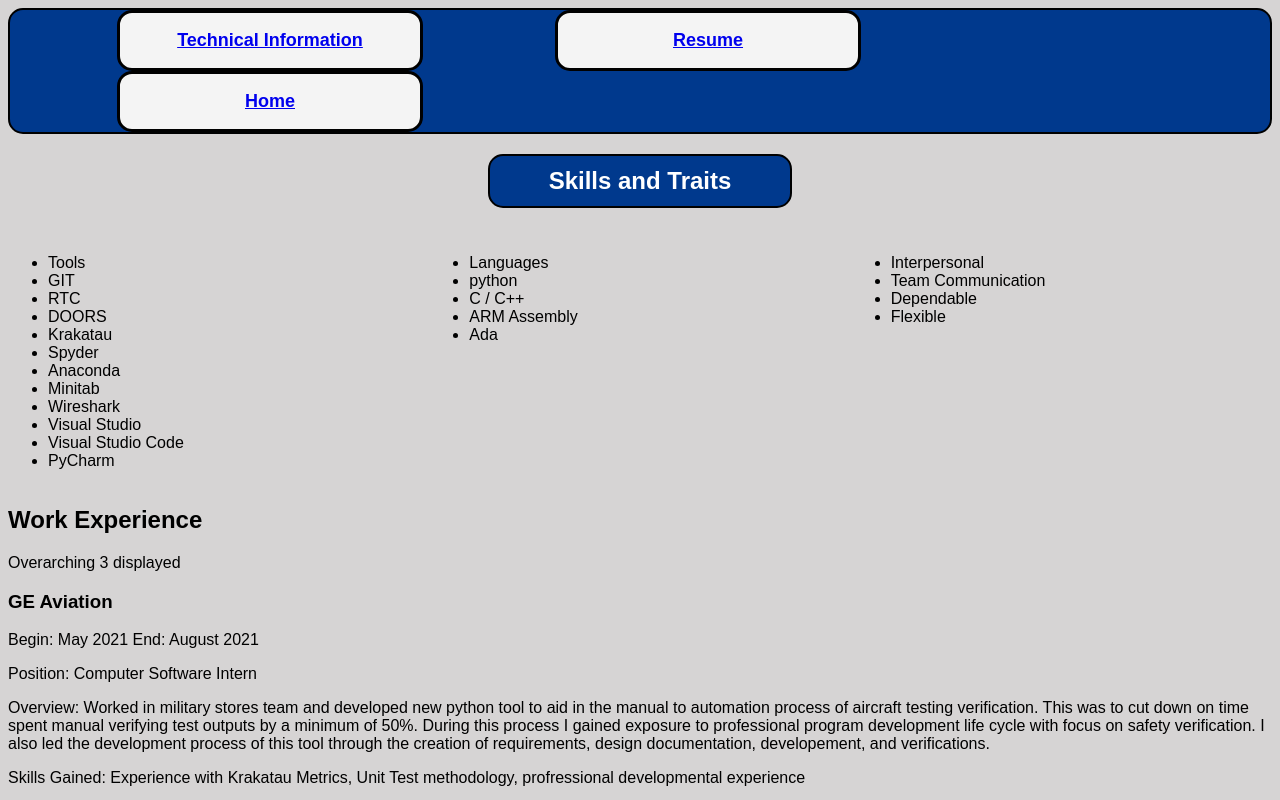
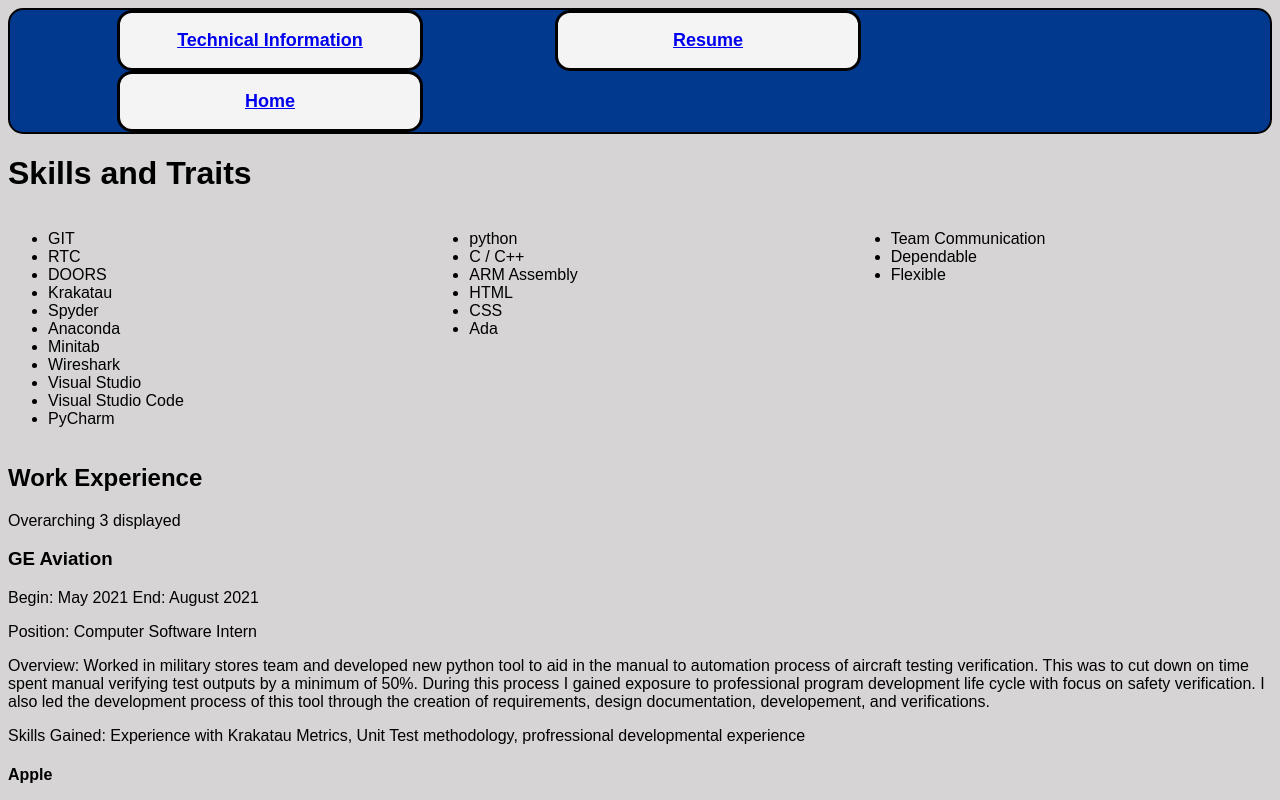
Before and after one commit to Trinzki/mi349_final, a plain HTML site: page technical_information.html in a window 1280 px wide. Shown: the top 800 px of the page. Drawn offline with Linux system fonts and the light colour scheme.

Commit message:
Editing Techinfo css

```diff
--- a/technical_information.html
+++ b/technical_information.html
@@ -18,11 +18,10 @@
         </nav>
     </header>
 
-    <h1 class="titleh1" id="techinfoh1">Skills and Traits</h1>
+    <h1 class="titleh" id="techinfoh1">Skills and Traits</h1>
     <section class="skills-and-traits">
         <div class="skills">
-            <ul>
-                <li>Tools</li>
+            <ul aria-label="Tools">
                 <li>GIT</li>
                 <li>RTC</li>
                 <li>DOORS</li>
@@ -38,18 +37,18 @@
         </div>
 
         <div class="skills">
-            <ul>
-                <li>Languages</li>
+            <ul aria-label="Coding Languages">
                 <li>python</li>
                 <li>C / C++</li>
                 <li>ARM Assembly</li>
+                <li>HTML</li>
+                <li>CSS</li>
                 <li>Ada</li>
             </ul>
         </div>
 
         <div class="skills">
-            <ul>
-                <li>Interpersonal</li>
+            <ul aria-label="Interpersonal">
                 <li>Team Communication</li>
                 <li>Dependable</li>
                 <li>Flexible</li>
@@ -58,7 +57,7 @@
     </section>
 
     <section>
-        <h2>Work Experience</h2>
+        <h2 class="titleh">Work Experience</h2>
         <p class="Extra"> Overarching 3 displayed</p>
 
         <div class="Work">
```
Also changed, not shown: resume.html (+1 -1 lines).
